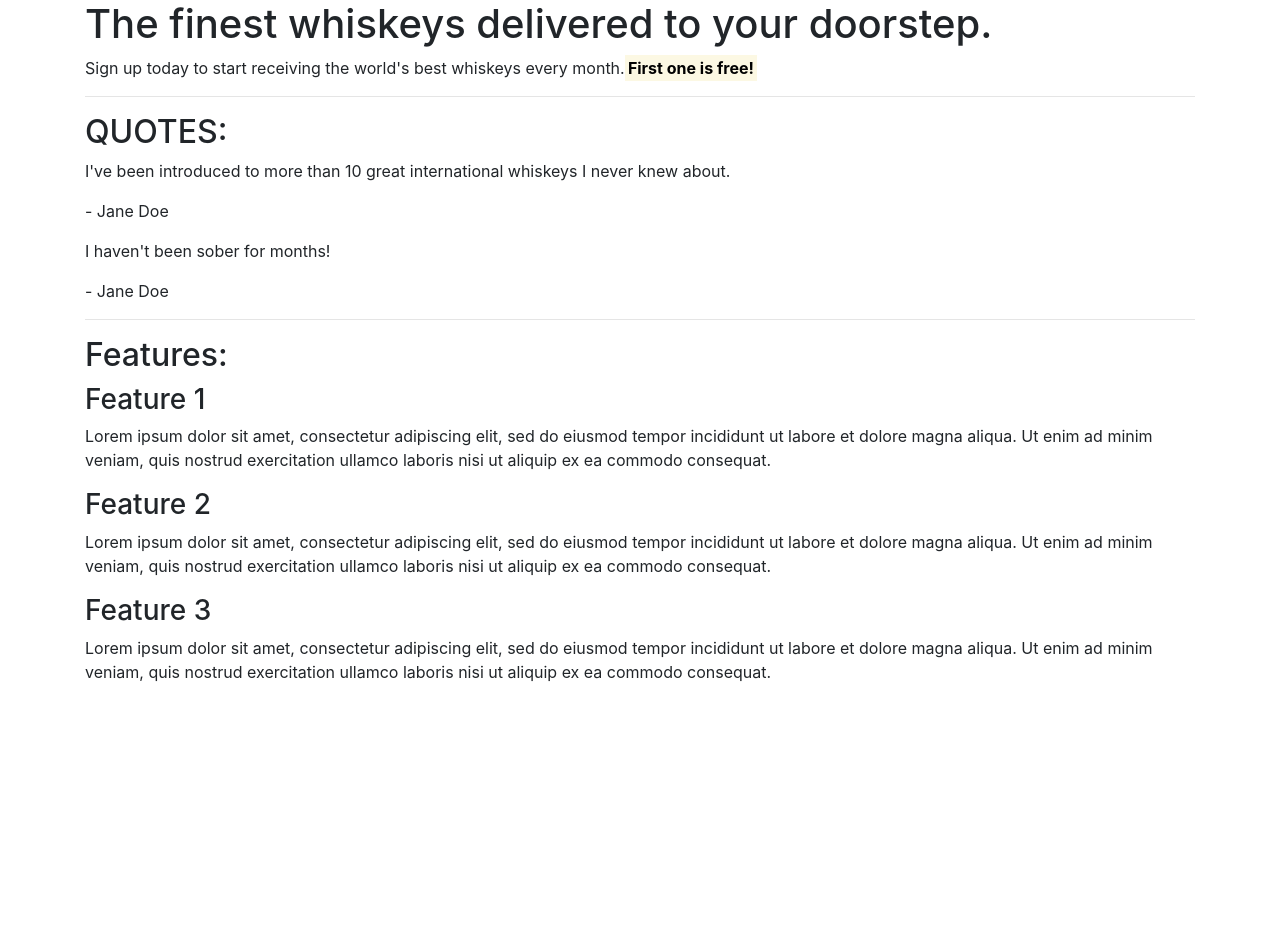
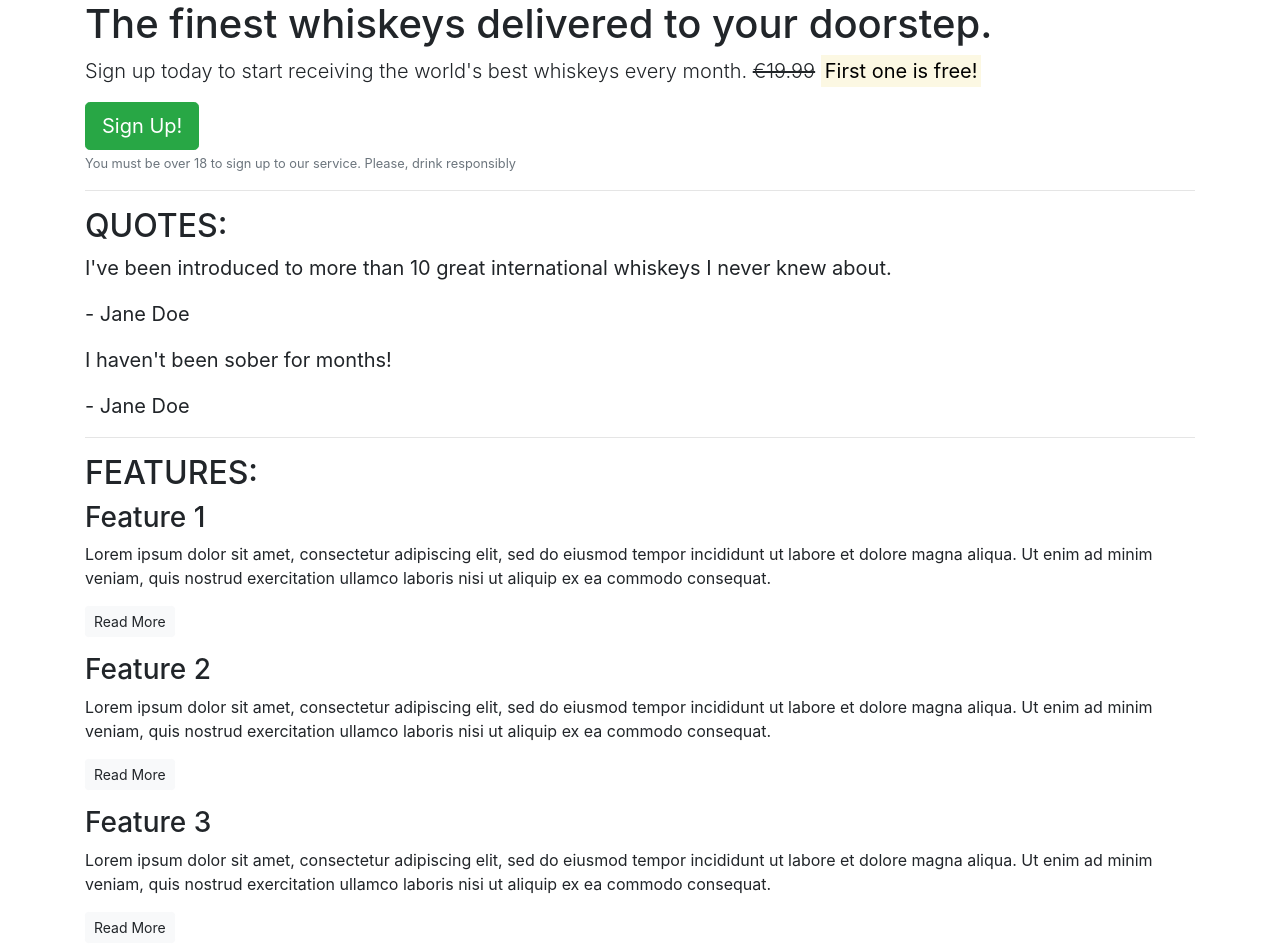
Before and after one commit to CarlosPlacinta/bootstrap4, a plain HTML site: page bootstrap4/index.html in a window 1280 px wide. Before the commit the page ends 800 px from the top, so only its background shows below. Drawn offline with nearby package versions, Linux system fonts and the light colour scheme.

Commit message:
Added buttons to Index.html

```diff
--- a/bootstrap4/index.html
+++ b/bootstrap4/index.html
@@ -13,7 +13,10 @@
         <!-- Callout -->
         <section class="callout">
             <h1>The finest whiskeys delivered to your doorstep.</h1>
-            <p>Sign up today to start receiving the world's best whiskeys every month.<strong><mark>First one is free!</mark></strong></p>
+            <p class="lead">Sign up today to start receiving the world's best whiskeys every month.
+            <s>€19.99</s> <strong><mark>First one is free!</mark></strong></p>
+            <button class="btn btn-success btn-lg">Sign Up!</button>
+            <p class="text-muted"><small>You must be over 18 to sign up to our service. Please, drink responsibly</small></p>
         </section>
         <!-- /.callout -->
         <hr>
@@ -21,32 +24,35 @@
         <!-- Quotes -->
         <section class="quotes">
             <h2 class="text-uppercase">Quotes:</h2>
-            <div class="quote">
+            <blockquote class="blockquote">
                 <p>I've been introduced to more than 10 great international whiskeys I never knew about.</p>
                 <p>- Jane Doe</p>
-            </div>
-            <div class="quote">
+            </blockquote>
+            <blockquote class="blockquote">
                 <p>I haven't been sober for months!</p>
                 <p>- Jane Doe</p>
-            </div>
+            </blockquote>
         </section>
         <!-- /.quotes -->
         <hr>
 
         <!-- Features -->
         <section class="features">
-            <h2>Features:</h2>
+            <h2 class="text-uppercase">Features:</h2>
             <div class="feature">
                 <h3>Feature 1</h3>
                 <p>Lorem ipsum dolor sit amet, consectetur adipiscing elit, sed do eiusmod tempor incididunt ut labore et dolore magna aliqua. Ut enim ad minim veniam, quis nostrud exercitation ullamco laboris nisi ut aliquip ex ea commodo consequat.</p>
+                <p><a class="btn btn-sm btn-light" href="">Read More</a></p>
             </div>
             <div class="feature">
                 <h3>Feature 2</h3>
                 <p>Lorem ipsum dolor sit amet, consectetur adipiscing elit, sed do eiusmod tempor incididunt ut labore et dolore magna aliqua. Ut enim ad minim veniam, quis nostrud exercitation ullamco laboris nisi ut aliquip ex ea commodo consequat.</p>
+                <p><a class="btn btn-sm btn-light" href="">Read More</a></p>
             </div>
             <div class="feature">
                 <h3>Feature 3</h3>
                 <p>Lorem ipsum dolor sit amet, consectetur adipiscing elit, sed do eiusmod tempor incididunt ut labore et dolore magna aliqua. Ut enim ad minim veniam, quis nostrud exercitation ullamco laboris nisi ut aliquip ex ea commodo consequat.</p>
+                <p><a class="btn btn-sm btn-light" href="">Read More</a></p>
             </div>
         </section>
         <!-- /.features -->
```
